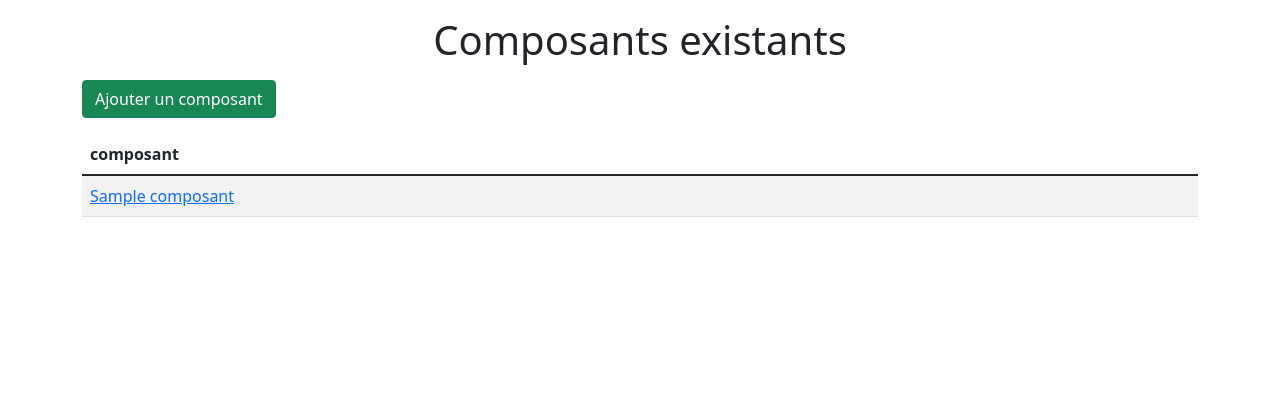
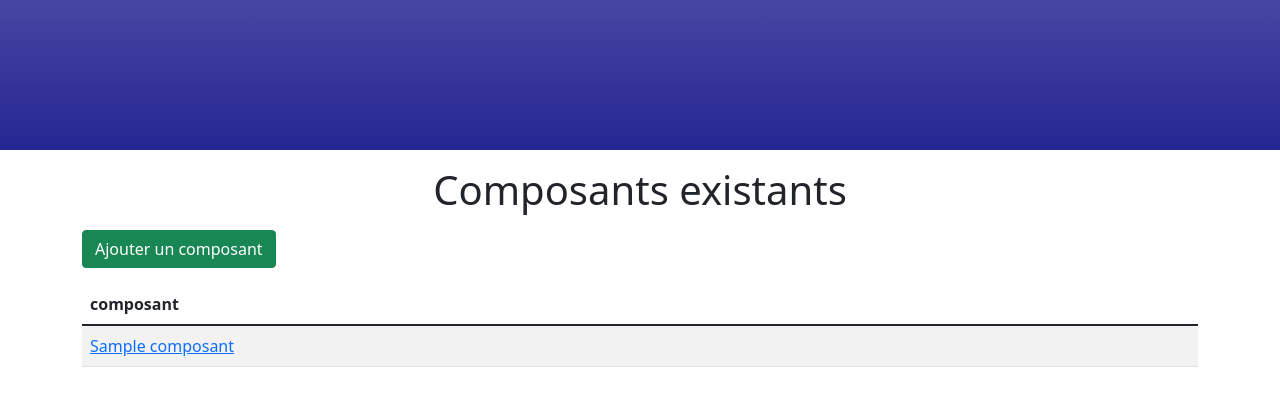
Before and after one commit to Antoine-Mtx/Symfony-Projet-Certification, a Symfony app: template templates/composant/index.html.twig in a window 1280 px wide. Shown: the part 76-482 px from the top of the page. Run offline with Twig, Linux system fonts and the light colour scheme; the template is opened without the code that fills it: most values are stand-ins (such as "Sample title", 1, 10 or a date in 2020); some libraries are stand-ins or nearby versions.

Commit message:
inserted a banner under header to aerate

```diff
--- a/templates/base.html.twig
+++ b/templates/base.html.twig
@@ -30,6 +30,7 @@
                     {{ message }}
                 </div>
             {% endfor %}
+        <div style="height: 150px" class="banner bg-navy bg-gradient"></div>
         {% block body %}
 
         {% endblock %}
```
